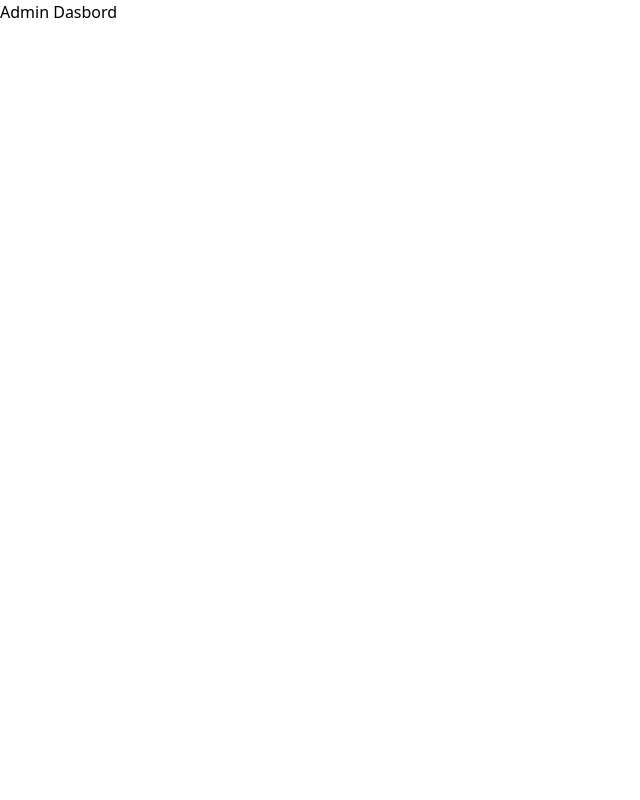
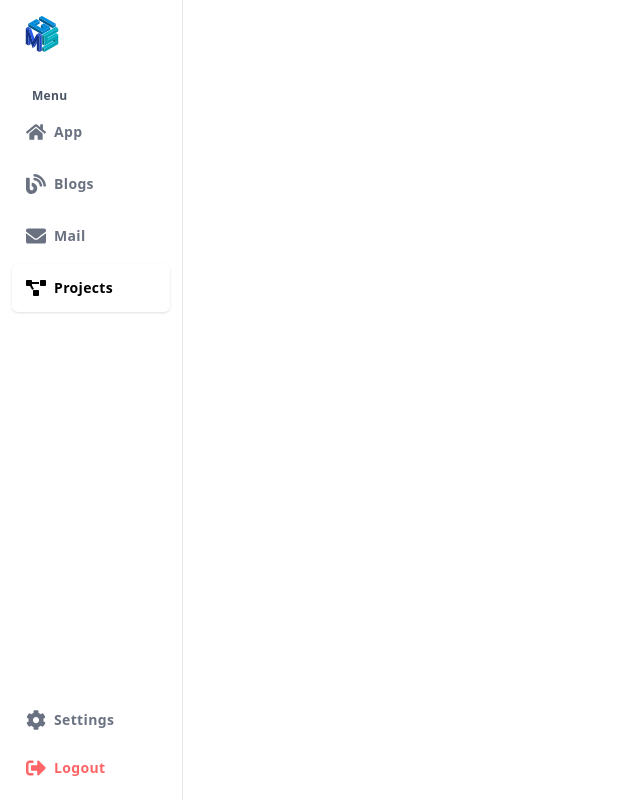
Before and after one commit to mhrhabib2004/Stationery-Shop-client, a React (Vite) app: page /dashbord in a window 1280 px wide. Shown: the whole page, without its empty margins (0-640 px from the left). Built offline with nearby package versions, Linux system fonts and the light colour scheme.

Commit message:
up:admindashbord

```diff
--- a/src/components/Dashbord/AdminDasbord.tsx
+++ b/src/components/Dashbord/AdminDasbord.tsx
@@ -1,6 +1,141 @@
+import {
+  FaHome,
+  FaBlog,
+  FaEnvelope,
+  FaProjectDiagram,
+  FaCog,
+  FaSignOutAlt,
+} from 'react-icons/fa';
+export default function AdminDasbord() {
 
-export default function AdminDasbord() {
   return (
-    <div>Admin Dasbord</div>
+    <div className="w-dvw h-dvh bg-gray-200 grid grid-cols-7">
+      {/* Sidebar */}
+      <div className="col-span-1 bg-white">
+        <div className="p-2 h-full w-full flex flex-col bg-white dark:bg-gray-900 border-r border-r-gray-200">
+          {/* Logo */}
+          <a href="#">
+            <div className="flex justify-center lg:justify-start items-center gap-2 py-2 px-0 md:px-2 lg:px-4 cursor-pointer">
+              <svg
+                width="36"
+                height="36"
+                viewBox="0 0 903 1000"
+                fill="none"
+                xmlns="http://www.w3.org/2000/svg"
+              >
+                {/* SVG Paths */}
+                <path d="M814.39 736.55L751.05 699.74L750.81 617.11L814.15 653.92L814.39 736.55Z" fill="#00717E" />
+                <path d="M520.46 997.94L457.12 961.13L456.86 869.58L520.2 906.39L520.46 997.94Z" fill="#00717E" />
+                <path d="M520.2 906.39L456.86 869.58L751.05 699.74L814.39 736.55L520.2 906.39Z" fill="#00B6CA" />
+                <path d="M608.06 681.21L544.72 644.4L838.91 474.55L902.25 511.36L608.06 681.21Z" fill="#00B6CA" />
+                <path d="M519.97 823.77L456.63 786.96L455.87 521.56L519.22 558.37L519.97 823.77Z" fill="#00717E" />
+                <path d="M519.22 558.37L455.87 521.56L838.41 300.7L901.75 337.51L519.22 558.37Z" fill="#00B6CA" />
+                <path
+                  d="M901.75 337.51L902.01 429.05L607.83 598.9L608.06 681.21L902.25 511.36L903 777.08L520.46 997.94L520.2 906.39L814.39 736.55L814.15 653.92L519.97 823.77L519.22 558.37L901.75 337.51Z"
+                  fill="#00A3B6"
+                />
+                <path d="M75.75 554.2L139.09 517.4L138.34 784.69L75 821.5L75.75 554.2Z" fill="#1D49C5" />
+                <path d="M1.25 338.65L64.59 301.84L149.22 350.7L85.88 387.51L1.25 338.65Z" fill="#2152DC" />
+                <path d="M85.88 387.51L149.22 350.7L255.26 668.51L191.92 705.32L85.88 387.51Z" fill="#2459EF" />
+                <path d="M308.29 688.46L371.63 651.65L254.74 851.89L191.4 888.7L308.29 688.46Z" fill="#1D49C5" />
+                <path d="M383.77 559.5L447.11 522.69L445.87 962.24L382.53 999.05L383.77 559.5Z" fill="#1D49C5" />
+                <path d="M299.15 510.64L362.49 473.83L447.11 522.69L383.77 559.5L299.15 510.64Z" fill="#2152DC" />
+                <path
+                  d="M383.77 559.5L382.53 999.05L307.53 955.76L308.29 688.46L191.4 888.7L75.75 554.2L75 821.5L0 778.2L1.25 338.65L85.88 387.51L191.92 705.32L299.15 510.64L383.77 559.5Z"
+                  fill="#143389"
+                />
+                <path d="M832.32 218.54L832.12 291.8L752.97 337.8L753.18 264.54L832.32 218.54Z" fill="#007DC5" />
+                <path d="M753.18 264.54L752.97 337.8L370.44 116.94L370.65 43.68L753.18 264.54Z" fill="#005789" />
+                <path d="M449.8 -2.31L832.32 218.54L753.18 264.54L370.65 43.68L449.8 -2.31Z" fill="#008CDC" />
+                <path d="M387.82 136.05L387.62 209.31L237.03 296.82L237.23 223.56L387.82 136.05Z" fill="#007DC5" />
+                <path d="M514.52 300.89L514.31 374.15L421.06 320.31L421.27 247.05L514.52 300.89Z" fill="#005789" />
+                <path d="M452.27 439.4L452.06 512.66L69.54 291.81L69.74 218.55L452.27 439.4Z" fill="#005789" />
+                <path
+                  d="M602.86 351.89L531.42 393.41L452.27 439.4L452.06 512.66L531.21 466.67L602.65 425.15L681.8 379.15L682.01 305.89L602.86 351.89Z"
+                  fill="#007DC5"
+                />
+                <path
+                  d="M421.27 247.05L500.41 201.05L682.01 305.89L602.86 351.89L531.42 393.41L452.27 439.4L69.74 218.55L299.48 85.04L387.82 136.05L237.23 223.56L443.08 342.4L514.52 300.89L421.27 247.05Z"
+                  fill="#008CDC"
+                />
+              </svg>
+            </div>
+          </a>
+
+          {/* Menu Items */}
+          <div className="flex flex-col h-full overflow-y-auto overflow-x-hidden flex-grow pt-2 justify-between">
+            <div className="flex flex-col space-y-1 mx-1 lg:mt-1">
+              <div className="px-5 pt-4 hidden lg:block">
+                <div className="flex flex-row items-center">
+                  <div className="text-xs font-bold tracking-wide text-gray-600">Menu</div>
+                </div>
+              </div>
+              <a
+                className="flex flex-row items-center justify-center lg:justify-start rounded-md h-12 focus:outline-none pr-3.5 lg:pr-6 font-semibold text-gray-500 hover:text-primary-400 cursor-pointer"
+                href="/app"
+              >
+                <span className="inline-flex justify-center items-center ml-3.5">
+                  <FaHome size={20} />
+                </span>
+                <span className="ml-0 lg:ml-2 text-sm tracking-wide truncate capitalize hidden lg:block">App</span>
+              </a>
+              <a
+                className="flex flex-row items-center justify-center lg:justify-start rounded-md h-12 focus:outline-none pr-3.5 lg:pr-6 font-semibold text-gray-500 hover:text-primary-400 cursor-pointer"
+                href="/app/blogs"
+              >
+                <span className="inline-flex justify-center items-center ml-3.5">
+                  <FaBlog size={20} />
+                </span>
+                <span className="ml-0 lg:ml-2 text-sm tracking-wide truncate capitalize hidden lg:block">Blogs</span>
+              </a>
+              <a
+                className="flex flex-row items-center justify-center lg:justify-start rounded-md h-12 focus:outline-none pr-3.5 lg:pr-6 font-semibold text-gray-500 hover:text-primary-400 cursor-pointer"
+                href="/app/clients"
+              >
+                <span className="inline-flex justify-center items-center ml-3.5">
+                  <FaEnvelope size={20} />
+                </span>
+                <span className="ml-0 lg:ml-2 text-sm tracking-wide truncate capitalize hidden lg:block">Mail</span>
+              </a>
+              <a
+                className="flex flex-row items-center justify-center lg:justify-start rounded-md h-12 focus:outline-none pr-3.5 lg:pr-6 font-semibold bg-primary-50 shadow-sm text-primary-400 font-bold"
+                href="/app/projects"
+              >
+                <span className="inline-flex justify-center items-center ml-3.5">
+                  <FaProjectDiagram size={20} />
+                </span>
+                <span className="ml-0 lg:ml-2 text-sm tracking-wide truncate capitalize hidden lg:block">Projects</span>
+              </a>
+            </div>
+
+            {/* Settings and Logout */}
+            <div className="flex flex-col space-y-1 mx-1 lg:mt-1">
+              <a
+                className="flex flex-row items-center justify-center lg:justify-start rounded-md h-12 focus:outline-none pr-3.5 lg:pr-6 font-semibold text-gray-500 hover:text-primary-400 cursor-pointer"
+                href="/app/settings"
+              >
+                <span className="inline-flex justify-center items-center ml-3.5">
+                  <FaCog size={20} />
+                </span>
+                <span className="ml-0 lg:ml-2 text-sm tracking-wide truncate capitalize hidden lg:block">Settings</span>
+              </a>
+            </div>
+          </div>
+
+          {/* Logout */}
+          <div className="px-1">
+            <div className="flex flex-row items-center justify-center lg:justify-start rounded-md h-12 focus:outline-none pr-3.5 lg:pr-6 font-semibold text-gray-500 hover:text-primary-400 cursor-pointer text-red-400 hover:text-red-600">
+              <span className="inline-flex justify-center items-center ml-3.5">
+                <FaSignOutAlt size={20} />
+              </span>
+              <span className="ml-2 text-sm tracking-wide truncate capitalize hidden lg:block">Logout</span>
+            </div>
+          </div>
+        </div>
+      </div>
+
+      {/* View Content */}
+      <div className="col-span-6 bg-white"></div>
+    </div>
   )
 }
```
